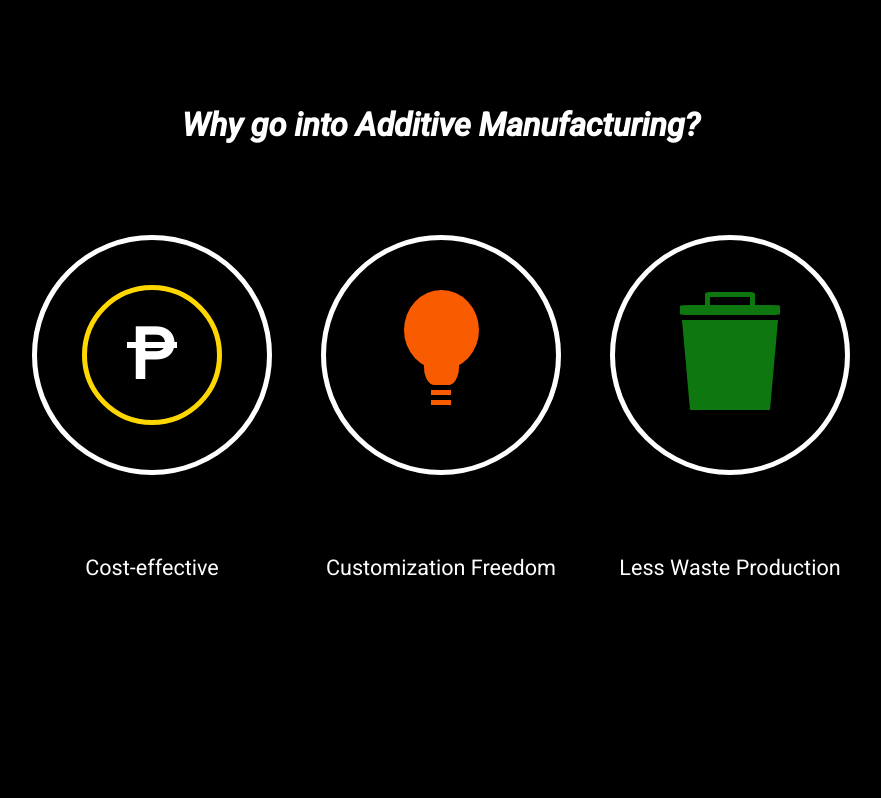
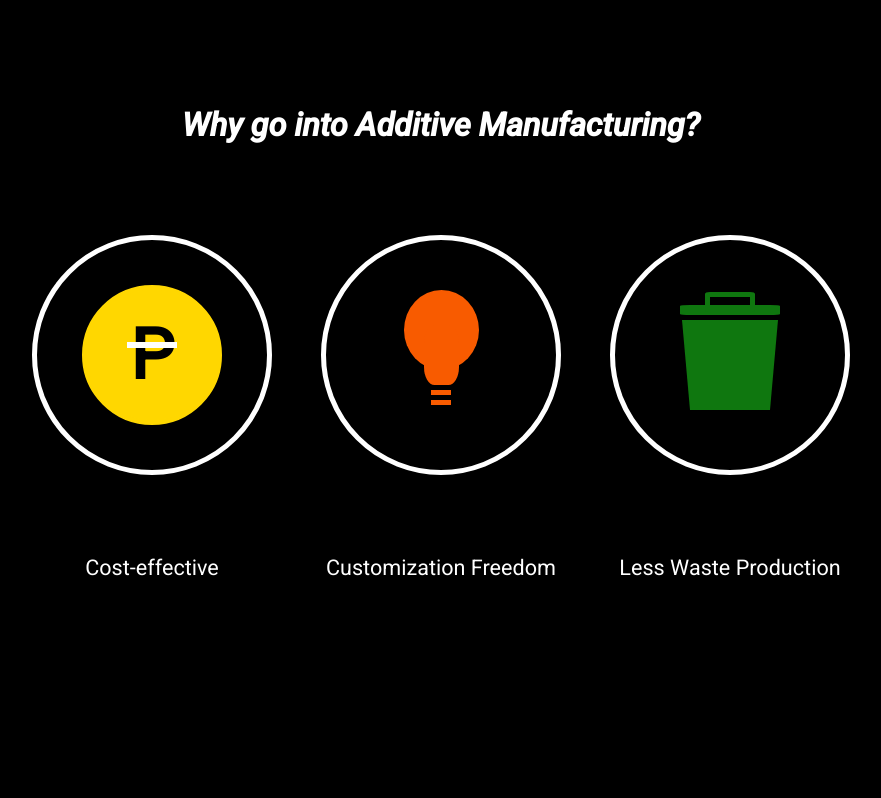
Before and after one commit to angelacoronel/Coronel_LE2-3, a PHP site: page / in a window 1280 px wide. Shown: the part 876-1674 px from the top of the page, without its empty margins (199-1080 px from the left). Run offline with PHP 8.4, Linux system fonts and the light colour scheme.

Commit message:
Update icons.css

```diff
--- a/css/icons.css
+++ b/css/icons.css
@@ -23,7 +23,9 @@
     height: 130px;
     width: 130px;
     border-radius: 50%;
+    color: 000;
     border: 5px solid gold;
+    background-color: gold;
 }
 .peso{
     position: absolute;
```
